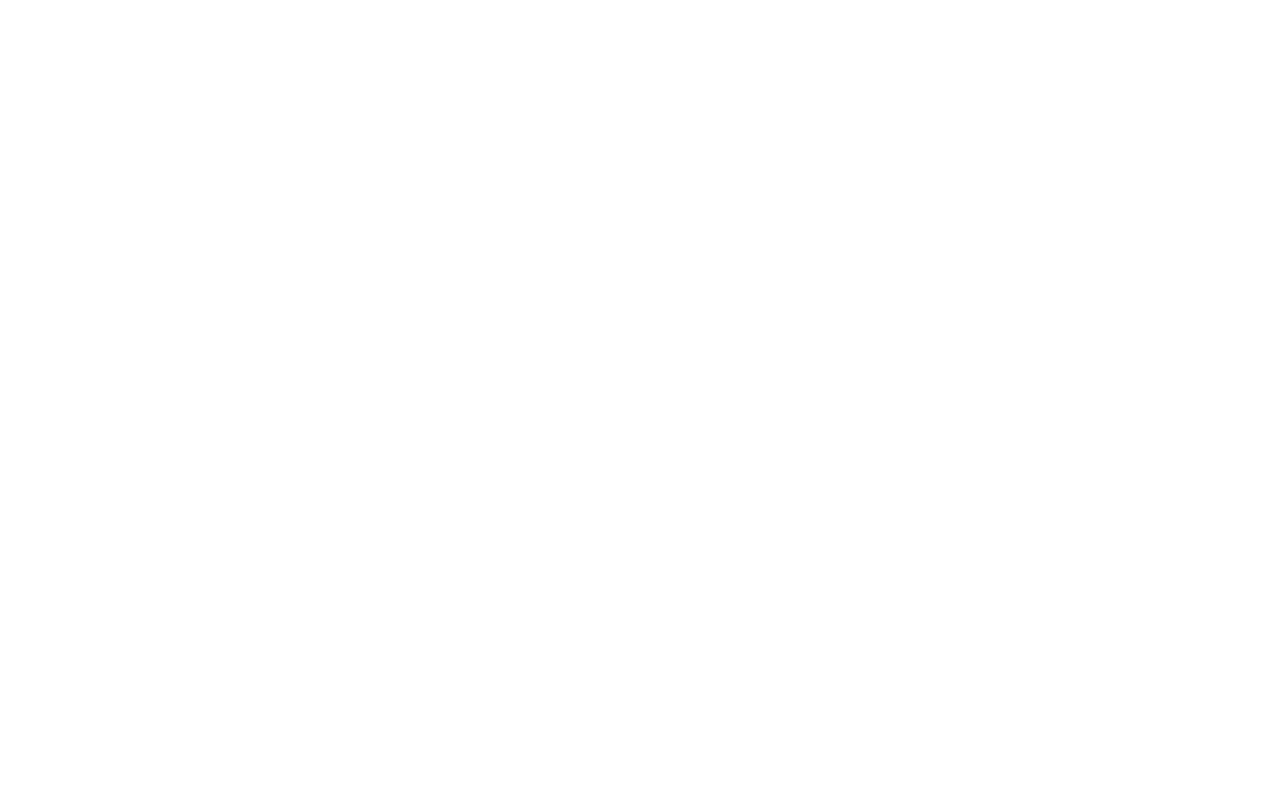
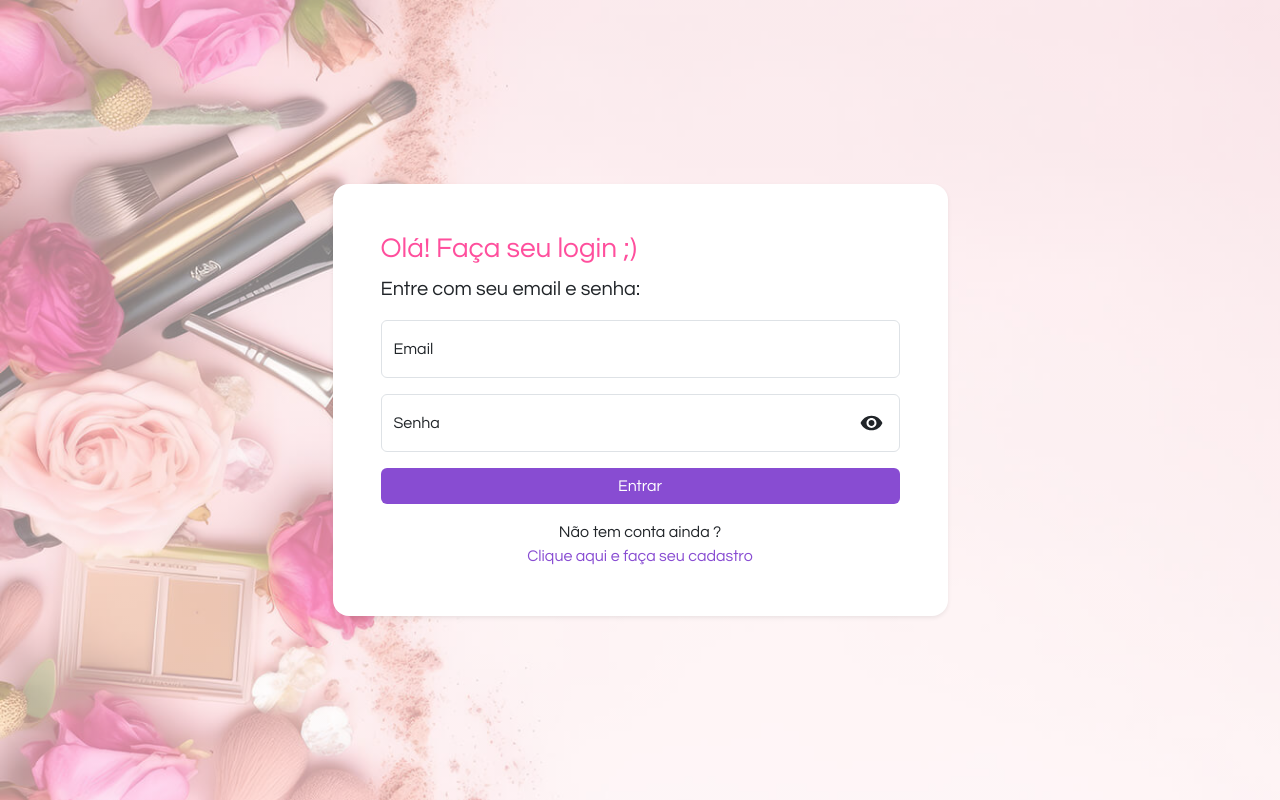
Before and after one commit to natcurti/make-me-up, a React (Vite) app: page /login in a window 1280 px wide. Before the commit this address had no page. Built offline with nearby package versions, Linux system fonts and the light colour scheme.

Commit message:
Create login page

```diff
--- a/src/App.tsx
+++ b/src/App.tsx
@@ -6,6 +6,7 @@
 import Categories from "./pages/Categories";
 import Favorites from "./pages/Favorites";
 import ScrollToTop from "./components/ScrollToTop";
+import Login from "./pages/Login";
 
 function App() {
   return (
@@ -15,8 +16,9 @@
         <Route path="/" element={<DefaultPage />}>
           <Route index element={<Home />} />
           <Route path="categorias/:categoryName" element={<Categories />} />
-          <Route path="/favoritos" element={<Favorites />} />
+          <Route path="favoritos" element={<Favorites />} />
         </Route>
+        <Route path="/login" element={<Login />} />
       </Routes>
     </BrowserRouter>
   );
--- /dev/null
+++ b/src/components/Button/index.tsx
@@ -0,0 +1,12 @@
+import { Button } from "react-bootstrap";
+import "./styles.css";
+
+interface IButtonApp {
+  children: React.ReactNode;
+}
+
+const ButtonApp = ({ children }: IButtonApp) => {
+  return <Button className="btn-app">{children}</Button>;
+};
+
+export default ButtonApp;
--- /dev/null
+++ b/src/components/Button/styles.css
@@ -0,0 +1,11 @@
+.btn-app {
+  background-color: var(--purple);
+  color: var(--white);
+  border: 0;
+  width: 100%;
+}
+
+.btn-app:hover,
+.btn-app:focus {
+  background-color: var(--pink);
+}
--- a/src/components/Header/Account/index.tsx
+++ b/src/components/Header/Account/index.tsx
@@ -27,7 +27,7 @@
             >
               <Button
                 className="btn-sign-in mx-auto my-2"
-                onClick={() => navigate("/")}
+                onClick={() => navigate("/login")}
               >
                 Entrar
               </Button>
--- a/src/pages/Categories/index.tsx
+++ b/src/pages/Categories/index.tsx
@@ -1,20 +1,11 @@
-import { useEffect } from "react";
 import { useParams } from "react-router-dom";
 import BannerCategory from "src/components/BannerCategory";
 import ContainerProducts from "src/components/ContainerProducts";
 import Product from "src/components/Product";
-import { getCategories } from "src/store/reducers/categories";
-import { getItems } from "src/store/reducers/items";
-import { useAppDispatch, useAppSelector } from "src/types/hooks";
+import { useAppSelector } from "src/types/hooks";
 
 const Categories = () => {
   const { categoryName } = useParams();
-  const dispatch = useAppDispatch();
-
-  useEffect(() => {
-    dispatch(getCategories());
-    dispatch(getItems());
-  }, [dispatch]);
 
   const { itemsToShow, allCategories } = useAppSelector((state) => ({
     itemsToShow: state.items.filter((item) => item.category === categoryName),
--- a/src/pages/DefaultPage/index.tsx
+++ b/src/pages/DefaultPage/index.tsx
@@ -1,8 +1,19 @@
+import { useEffect } from "react";
 import { Outlet } from "react-router-dom";
 import Footer from "src/components/Footer";
 import Header from "src/components/Header";
+import { getCategories } from "src/store/reducers/categories";
+import { getItems } from "src/store/reducers/items";
+import { useAppDispatch } from "src/types/hooks";
 
 const DefaultPage = () => {
+  const dispatch = useAppDispatch();
+
+  useEffect(() => {
+    dispatch(getCategories());
+    dispatch(getItems());
+  }, [dispatch]);
+
   return (
     <>
       <Header />
--- a/src/pages/Home/index.tsx
+++ b/src/pages/Home/index.tsx
@@ -1,23 +1,13 @@
-import { useEffect } from "react";
 import CarouselHome from "src/components/Carousel";
 import ContainerCardsBenefits from "src/components/ContainerCardsBenefits";
 import ContainerProducts from "src/components/ContainerProducts";
 import Product from "src/components/Product";
-import { getCategories } from "src/store/reducers/categories";
-import { getItems } from "src/store/reducers/items";
-import { useAppDispatch, useAppSelector } from "src/types/hooks";
+import { useAppSelector } from "src/types/hooks";
 import Spinner from "react-bootstrap/Spinner";
 
 const Home = () => {
   const itemsOnStore = useAppSelector((state) => state.items);
   const itemsToShow = itemsOnStore.slice(0, 12);
-  console.log(itemsToShow);
-  const dispatch = useAppDispatch();
-
-  useEffect(() => {
-    dispatch(getItems());
-    dispatch(getCategories());
-  }, [dispatch]);
 
   return (
     <div className="container-xxl mt-3">
--- /dev/null
+++ b/src/pages/Login/index.tsx
@@ -0,0 +1,63 @@
+import { FloatingLabel, Form } from "react-bootstrap";
+import "./styles.css";
+import ButtonApp from "src/components/Button";
+import { Link } from "react-router-dom";
+import { IoMdEye, IoMdEyeOff } from "react-icons/io";
+import { useState } from "react";
+
+const Login = () => {
+  const [isShow, setIsShow] = useState(false);
+
+  const handleShowPassword = () => {
+    setIsShow(!isShow);
+  };
+
+  return (
+    <div className="bg-page d-flex justify-content-center align-items-center">
+      <main className="container-form shadow-sm p-5 rounded-4">
+        <h1 className="fs-3">Olá! Faça seu login ;)</h1>
+        <p className="fs-5">Entre com seu email e senha:</p>
+        <form>
+          <FloatingLabel
+            controlId="floatingEmail"
+            label="Email"
+            className="mb-3"
+          >
+            <Form.Control type="email" placeholder="Digite seu email aqui" />
+          </FloatingLabel>
+          <FloatingLabel
+            controlId="floatingPassword"
+            label="Senha"
+            className="mb-3 input-password"
+          >
+            {!isShow && (
+              <IoMdEye
+                className="icon-eye"
+                size="25"
+                onClick={handleShowPassword}
+              />
+            )}
+            {isShow && (
+              <IoMdEyeOff
+                className="icon-eye"
+                size="25"
+                onClick={handleShowPassword}
+              />
+            )}
+            <Form.Control
+              type={isShow ? "text" : "password"}
+              placeholder="Digite sua senha aqui"
+            />
+          </FloatingLabel>
+          <div className="text-center mt-3">
+            <ButtonApp>Entrar</ButtonApp>
+            <p className="mb-0 mt-3">Não tem conta ainda ?</p>
+            <Link to="/cadastro">Clique aqui e faça seu cadastro</Link>
+          </div>
+        </form>
+      </main>
+    </div>
+  );
+};
+
+export default Login;
--- /dev/null
+++ b/src/pages/Login/styles.css
@@ -0,0 +1,47 @@
+.bg-page {
+  background-image: linear-gradient(
+      90deg,
+      rgba(255, 255, 255, 0.5),
+      rgba(255, 255, 255, 0.5)
+    ),
+    url("/assets/bg-login.jpg");
+  background-size: cover;
+  width: 100%;
+  min-height: 100vh;
+}
+
+.container-form {
+  width: 80%;
+  background-color: var(--white);
+}
+
+.container-form h1 {
+  color: var(--pink);
+}
+
+.container-form a {
+  text-decoration: none;
+  color: var(--purple);
+}
+
+.container-form a:hover {
+  color: var(--pink);
+}
+
+.input-password {
+  position: relative;
+}
+
+.icon-eye {
+  position: absolute;
+  right: 1rem;
+  top: 50%;
+  transform: translateY(-50%);
+  cursor: pointer;
+}
+
+@media (min-width: 768px) {
+  .container-form {
+    width: 615px;
+  }
+}
```
Also changed, not shown: public/assets/bg-login.jpg (added).
